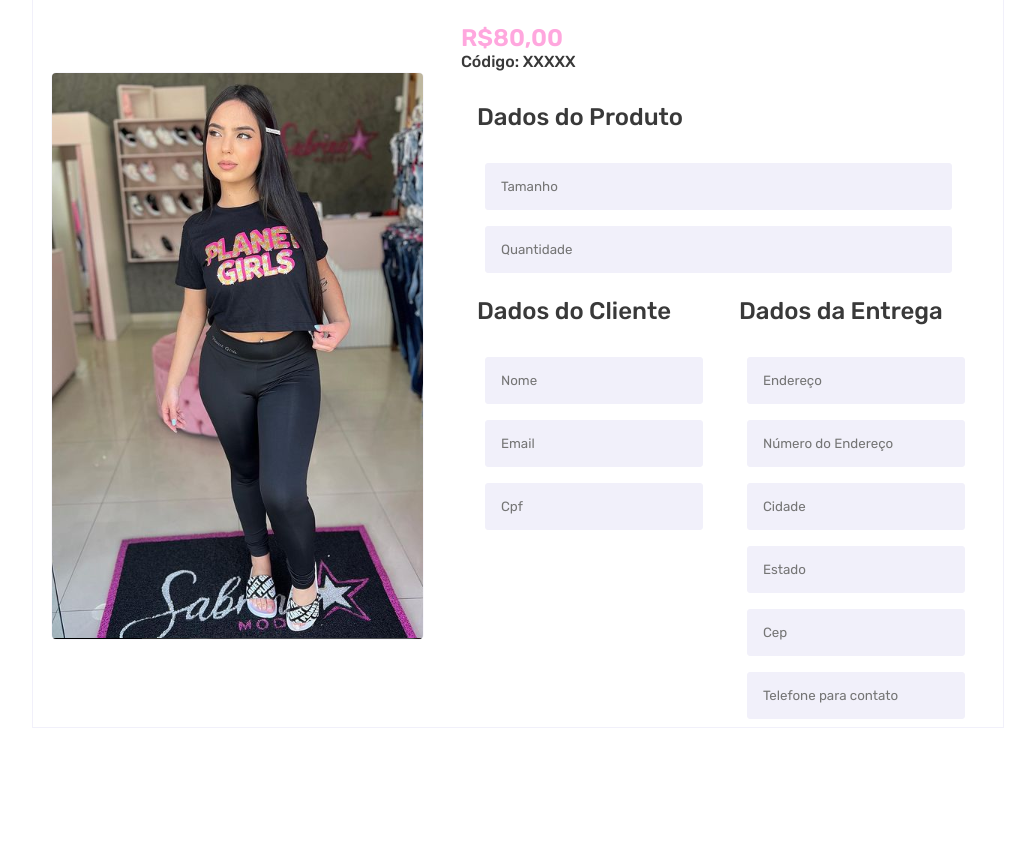
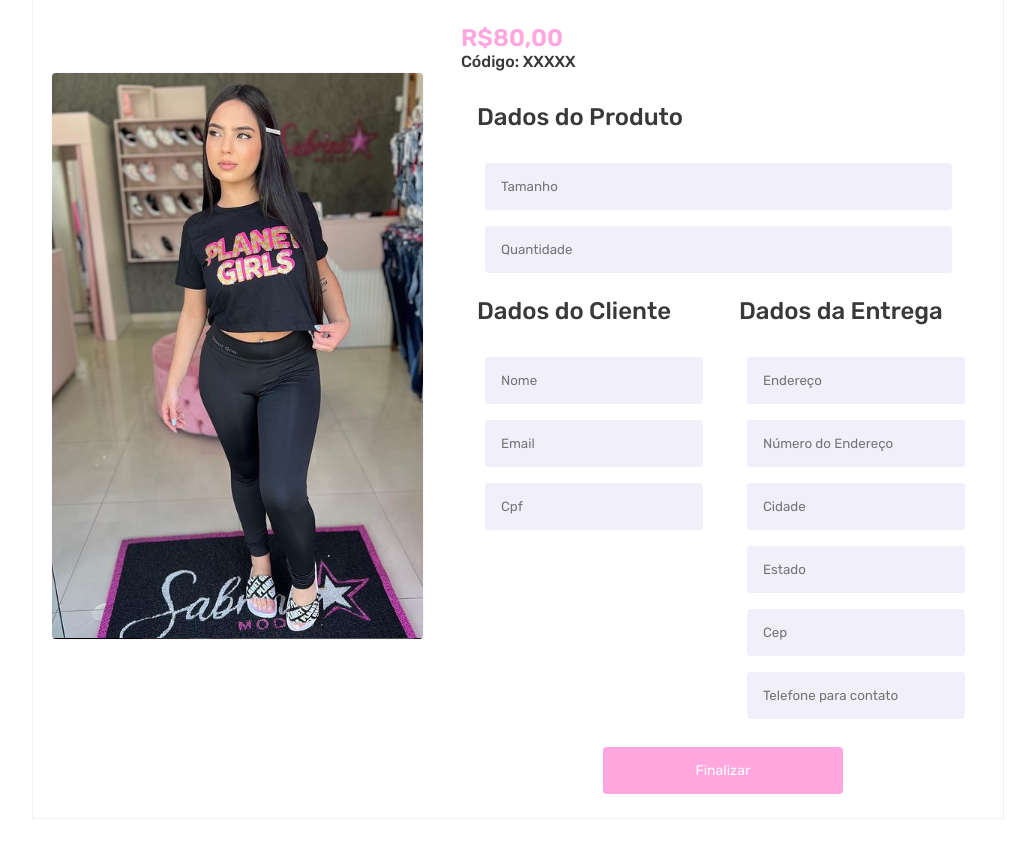
Before and after one commit to WallyssonSousa/ecommerce_sabrina-modas, a PHP site: page /views/Pagamento/index.html in a window 1280 px wide. Shown: the part 222-1073 px from the top of the page, without its empty margins (122-1157 px from the left). Before the commit the page ends 950 px from the top, so only its background shows below. Run offline with PHP 8.4, Linux system fonts and the light colour scheme.

Commit message:
estilos finalizados

```diff
--- a/css/pagamento.css
+++ b/css/pagamento.css
@@ -120,3 +120,23 @@
     padding: 15px 15px;
     margin: 0.5rem;
 }
+
+.container-button{
+    display: grid;
+    place-items: center;
+    margin-bottom: 1.5rem;
+}
+
+.button-finalizar{
+    background-color: #FFA7DE;
+    color: #ffffff;
+    font-weight: 400;
+    border: none;
+    padding: 15px 30px;
+    cursor: pointer;
+    border-radius: 4px;
+    font-size: 14px;
+    font-style: normal;
+    width: 15rem;
+    margin-top: 20px;
+}
--- a/views/Pagamento/index.html
+++ b/views/Pagamento/index.html
@@ -72,9 +72,15 @@
                         <input class="input" type="text" id="Telefone" name="Telefone"
                             placeholder="Telefone para contato">
                     </div>
+
+                </div>
+
+                <div class="container-button">
+                    <button class="button-finalizar">Finalizar</button>
                 </div>
 
             </div>
+
         </div>
 
     </main>
```
